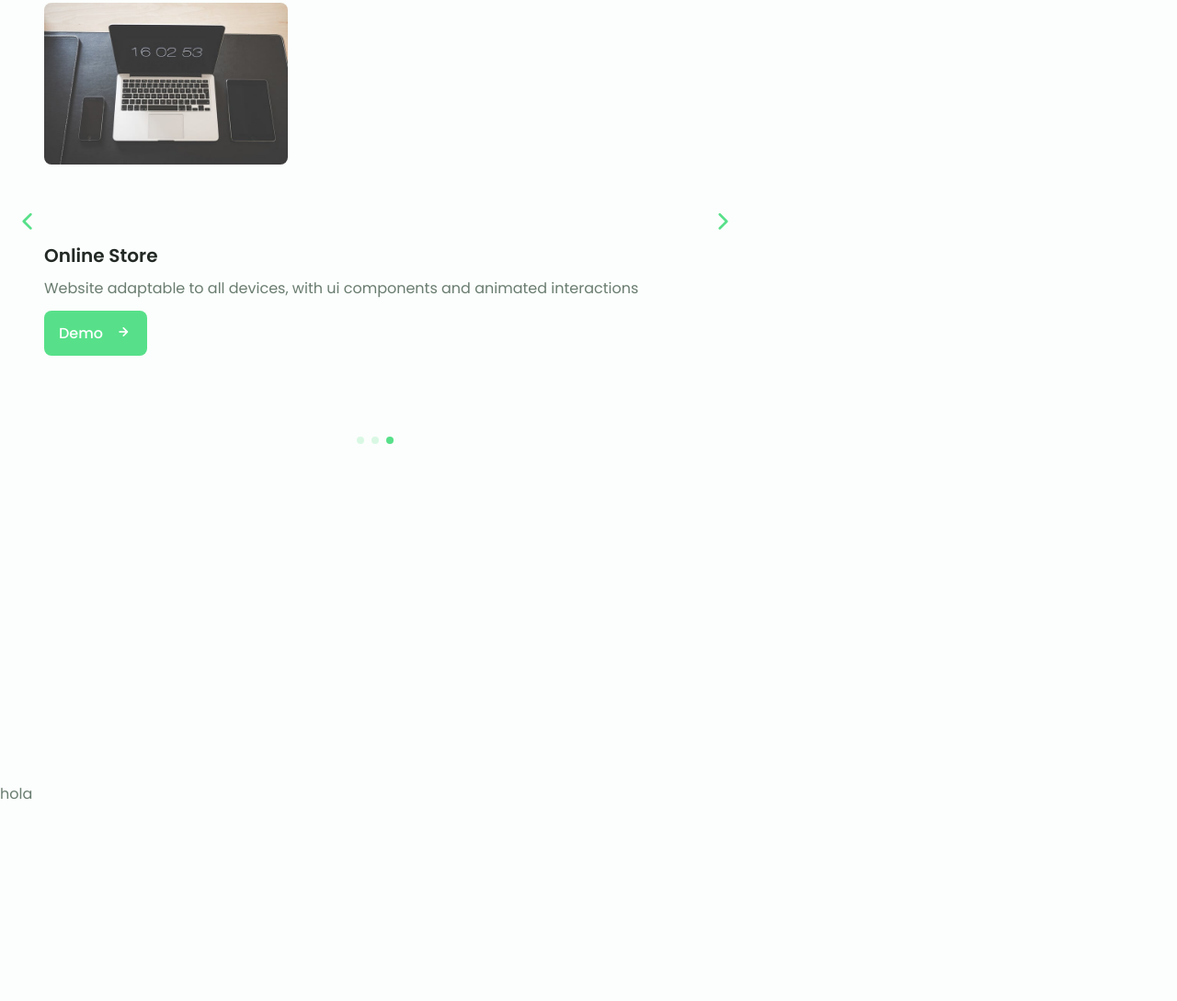
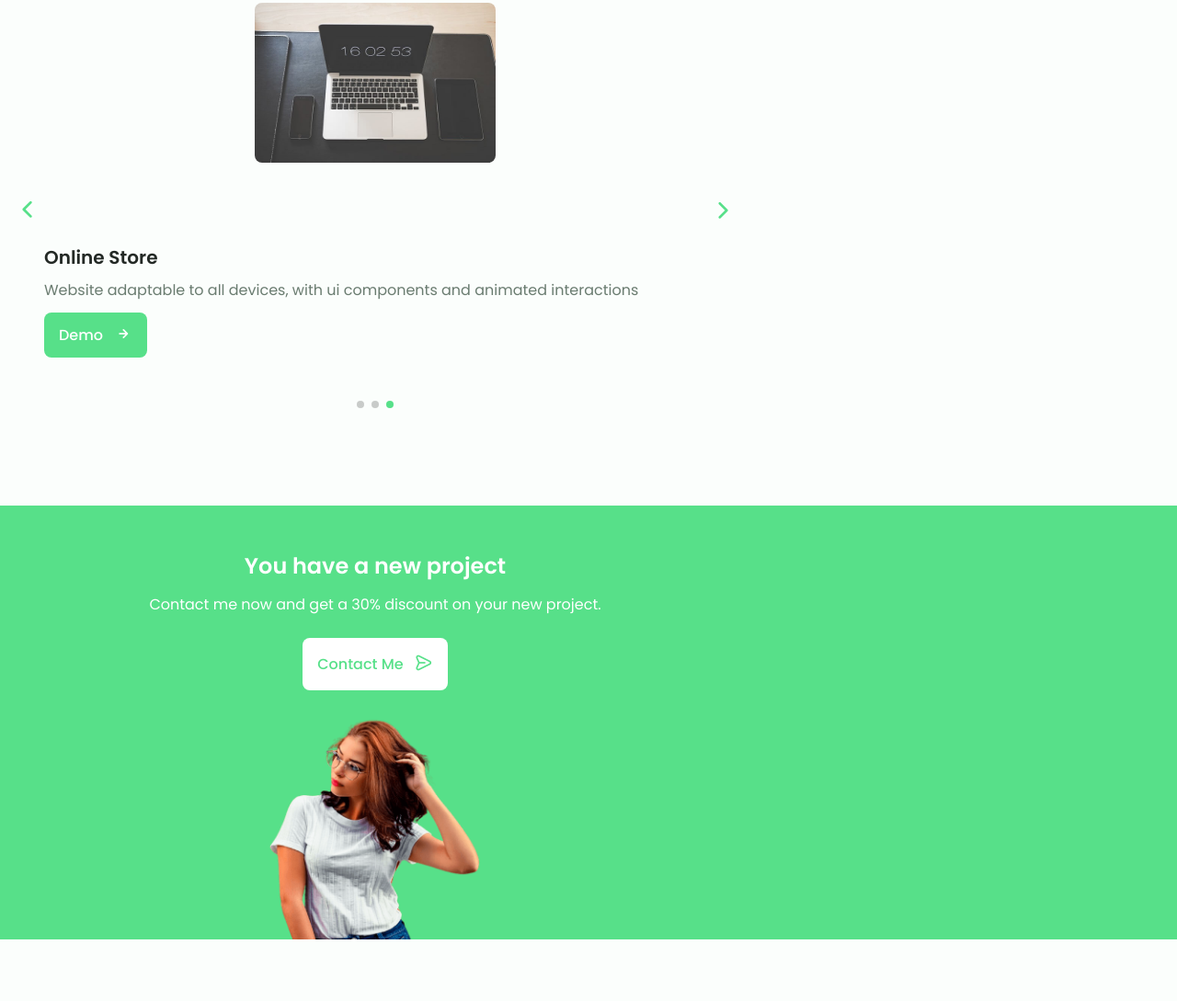
Before and after one commit to DevJMarco/Portfolio, a plain HTML site: page index.html in a window 1280 px wide. Shown: the part 3458-4547 px from the top of the page at 92% size. Before the commit the page ends 4446 px from the top, so only its background shows below. Drawn offline with nearby package versions, Linux system fonts and the light colour scheme.

Commit message:
Portfolio y Project in mind terminados

```diff
--- a/assets/css/style.css
+++ b/assets/css/style.css
@@ -338,6 +338,15 @@ img{
     font-size: 1.25rem;
     margin-left: var(--mb-0-5);
     transition: .3s;
+}
+
+.button--white{
+    background-color: #fff;
+    color: var(--first-color);
+}
+
+.button--white:hover{
+    background-color: #fff;
 }
 
 .button--flex{
@@ -694,7 +703,6 @@ img{
     margin-top: 5px;
 }
 
-
 /* Active Modal */
 .active-modal{
     opacity: 1;
@@ -702,6 +710,7 @@ img{
 }
 
 /* □□□□□□□□□□□□□□□□□□□□□□□□□□□□ PORTFOLIO □□□□□□□□□□□□□□□□□□□□□□□□□□□□ */
+
 .portfolio__container{
     overflow: initial;
 }
@@ -711,9 +720,9 @@ img{
 }
 
 .portfolio__img{
-    width: 265px;
+    width: 262px;
     border-radius: .5rem;
-    justify-content: center;
+    justify-self: center;
 }
 
 .portfolio__title{
@@ -725,9 +734,13 @@ img{
     margin-bottom: var(--mb-0-75);
 }
 
-/* No funciona la transicion de las flechas */
-.portfolio__button .button__icon:hover {
-    transform: translateX(1rem);
+.portfolio__button:hover .button__icon{
+    transform: translateX(.25rem);
+}
+
+/* swiper css */
+.swiper{
+    height: 60%;
 }
 
 .swiper-button-prev::after,
@@ -746,13 +759,15 @@ img{
 
 .swiper-button-next{
     right: -.5rem;
+    padding-top: 1.28px;
 }
 
-.swiper-horizontal> .swiper-pagination-bullets{
-    bottom: 17rem;
+/* espaciado arriba de los botones redondos */
+.swiper-container-horizontal > .swiper-pagination-bullets{
+    bottom: -2.5rem;
 }
 
-.swiper-pagination-bullet{
+.swiper-pagination-bullet-active{
     background-color: var(--first-color);
 }
 
@@ -762,15 +777,33 @@ img{
     outline: none;
 }
 
-.swiper-button-next,
-.swiper-button-prev{
-    margin-top: -10rem;
+/* □□□□□□□□□□□□□□□□□□□□□□□□□□□□ PROJECT IN MIND □□□□□□□□□□□□□□□□□□□□□□□□□□□□ */
+.project{
+    text-align: center;
 }
 
-.portfolio__data{
-    margin-top: -13.5rem;
+.project__bg{
+    background-color: var(--first-color-second);
+    padding-top: 3rem;
 }
 
-/* □□□□□□□□□□□□□□□□□□□□□□□□□□□□ PROJECT IN MIND □□□□□□□□□□□□□□□□□□□□□□□□□□□□ */
+.project__title{
+    font-size: var(--h2-font-size);
+    margin-bottom: var(--mb-0-75);
+}
+
+.project__description{
+    margin-bottom: var(--mb-1-5);
+}
+
+.project__title,
+.project__description{
+    color: #fff;
+}
+
+.project__img{
+    width: 232px;
+    justify-self: center;
+}
 
 /* □□□□□□□□□□□□□□□□□□□□□□□□□□□□ TESTIMONIAL □□□□□□□□□□□□□□□□□□□□□□□□□□□□ */
--- a/index.html
+++ b/index.html
@@ -479,7 +479,7 @@
             <h2 class="section__title">Services</h2>
             <span class="section__subtitle">What i offer</span>
 
-             <div class="services__container container grid">
+            <div class="services__container container grid">
                 <!-- □□□□□□□□□□□□□□□□□□□□□□□□□□□□ SERVICE 1 □□□□□□□□□□□□□□□□□□□□□□□□□□□□ -->
                 <div class="services__content">
                     <div>
@@ -606,12 +606,11 @@
             <h2 class="section__title">Portfolio</h2>
             <span class="section__subtitle">Most recent work</span>
 
-            <div class="portfolio__container container swiper">
+            <div class="portfolio__container container swiper mySwiper">
                 <div class="swiper-wrapper">
                     <!-- □□□□□□□□□□□□□□□□□□□□□□□□□□□□ PORTFOLIO 1 □□□□□□□□□□□□□□□□□□□□□□□□□□□□ -->
                     <div class="portfolio__content grid swiper-slide">
                         <img src="./assets/img/portfolio1.jpg" alt="" class="portfolio__img">
-
                         <div class="portfolio__data">
                             <h3 class="portfolio__title">Modern Website</h3>
                             <p class="portfolio__description">Website adaptable to all devices, with ui components and animated
@@ -625,9 +624,8 @@
                     <!-- □□□□□□□□□□□□□□□□□□□□□□□□□□□□ PORTFOLIO 2 □□□□□□□□□□□□□□□□□□□□□□□□□□□□ -->
                     <div class="portfolio__content grid swiper-slide">
                         <img src="./assets/img/portfolio2.jpg" alt="" class="portfolio__img">
-
                         <div class="portfolio__data">
-                            <h3 class="portfolio__title">Brand Design</h3>
+                            <h3 class="portfolio__title">Brand design</h3>
                             <p class="portfolio__description">Website adaptable to all devices, with ui components and animated
                                 interactions</p>
                             <a href="#" class="button button--flex button--small portfolio__button">
@@ -636,10 +634,9 @@
                             </a>
                         </div>
                     </div>
-                    <!-- □□□□□□□□□□□□□□□□□□□□□□□□□□□□ PORTFOLIO 3 □□□□□□□□□□□□□□□□□□□□□□□□□□□□ -->
+                    <!-- □□□□□□□□□□□□□□□□□□□□□□□□□□□□ PORTFOLIO 4 □□□□□□□□□□□□□□□□□□□□□□□□□□□□ -->
                     <div class="portfolio__content grid swiper-slide">
                         <img src="./assets/img/portfolio3.jpg" alt="" class="portfolio__img">
-
                         <div class="portfolio__data">
                             <h3 class="portfolio__title">Online Store</h3>
                             <p class="portfolio__description">Website adaptable to all devices, with ui components and animated
@@ -651,7 +648,6 @@
                         </div>
                     </div>
                 </div>
-                <!-- aca van las flechas -->
                 <!-- Add Arrows -->
                 <div class="swiper-button-next">
                     <i class="uil uil-angle-right-b swiper-portfolio-icon"></i>
@@ -661,12 +657,25 @@
                 </div>
                 <!-- Add Pagination -->
                 <div class="swiper-pagination"></div>
-                    </div>
+            </div>
         </section>
         <!-- □□□□□□□□□□□□□□□□□□□□□□□□□□□□ PROJECT IN MIND □□□□□□□□□□□□□□□□□□□□□□□□□□□□ -->
         <div class="project section">
-            hola
+            <div class="project__bg">
+                <div class="project__container container grid">
+                    <div class="project__data">
+                        <h2 class="project__title">You have a new project</h2>
+                        <p class="project__description">Contact me now and get a 30% discount on your new project.</p>
+                        <a href="#contact" class="button button--flex button--white">
+                            Contact Me
+                            <i class="uil uil-message project__icon button__icon"></i>
+                        </a>
+                    </div>
+                    <img src="./assets/img/project.png" alt="" class="project__img">
+                </div>
+            </div>
         </div>
+
         <!-- □□□□□□□□□□□□□□□□□□□□□□□□□□□□ TESTIMONIAL □□□□□□□□□□□□□□□□□□□□□□□□□□□□ -->
 
         <!-- □□□□□□□□□□□□□□□□□□□□□□□□□□□□ CONTACT ME □□□□□□□□□□□□□□□□□□□□□□□□□□□□ -->
```
Also changed, not shown: assets/js/main.js (+18 -5 lines), assets/css/swiper-bundle.min.css, assets/js/swiper-bundle.min.js, backup.txt (deleted).
